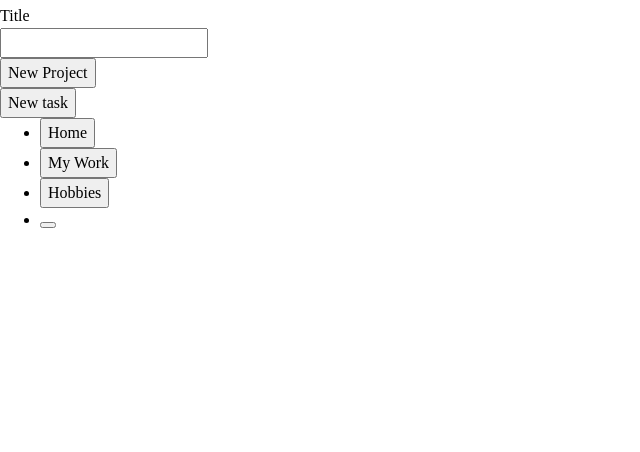
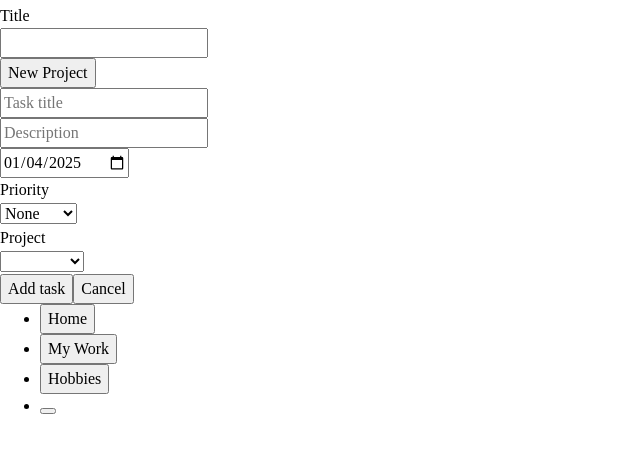
Before and after one commit to DustUnderBag/Todo-List, a website built with webpack: page src/template.html in a window 1280 px wide. Both pictures are taken after a click on the button "New Project". Shown: the part 44-496 px from the top of the page, without its empty margins (0-640 px from the left). Built offline with nearby package versions, Linux system fonts and the light colour scheme.

Commit message:
Break `makeTaskForm` down into two functions
Broken down `makeTaskForm` into functions: `taskForm` & `makeTaskForm`.
- taskForm return a generated form element,
- makeTaskForm takes output of taskForm then append to `form-wrapper`.

```diff
--- a/src/index.js
+++ b/src/index.js
@@ -31,7 +31,7 @@ project_btn.addEventListener('click', e => {
 
     //Update and open the task form when task form is already opened,
     //so that the project select menu can auto-select the newly created project.
-    if( document.querySelector('form.task-form').textContent ) makeTaskForm();
+    if( document.querySelector('.form-wrapper').textContent ) makeTaskForm();
 
     setCurrentProjectTitle(title);
     loadCurrentProject();
--- a/src/taskForm.js
+++ b/src/taskForm.js
@@ -4,7 +4,7 @@ import { loadCurrentProject, getCurrentProjectTitle } from "./loadProject";
 import { Project } from "./project";
 
 const taskForm_btn = document.querySelector('button.task-form-button');
-const taskForm = document.querySelector('form.task-form');
+const formWrapper = document.querySelector('.form-wrapper');
 
 const priorities = [
     {name: "None",   value: 0},
@@ -24,14 +24,21 @@ function projectsToArray() {
 
 export function makeTaskForm() {
     taskForm_btn.style.display = "none";
-    taskForm.textContent = "";
+    formWrapper.textContent = "";
+
+    formWrapper.appendChild(taskForm());
+    preSelectProject();
+}
+
+function taskForm() {
+    const taskForm = document.createElement('form');
+    taskForm.classList.add('task-form');
 
     taskForm.appendChild( makeTextInput("Task title", "task-title", "text") );
     taskForm.appendChild( makeTextInput("Description", "task-description", "text") );
     taskForm.appendChild( makeDateInput("Due date", "task-dueDate", "date") );
     taskForm.appendChild( makeDropdown("Priority", "task-priority", priorities) );
     taskForm.appendChild( makeDropdown("Project", "task-project", projectsToArray()) );
-    preSelectProject();
 
     const addTask_btn = document.createElement('button');
     addTask_btn.classList.add('add-task');
@@ -47,6 +54,8 @@ export function makeTaskForm() {
 
     taskForm.appendChild(addTask_btn);
     taskForm.appendChild(cancelTask_btn);
+
+    return taskForm;
 }
 
 function newTaskHandler(e) {
@@ -114,7 +123,7 @@ function makeDropdown(name, inputId, options_arr) {
 }
 
 export function preSelectProject() {
-    if( !taskForm.textContent ) return;
+    if( !formWrapper.textContent ) return;
 
     //Pre-select the current project in the select menu.
     const currentProjectTitle = getCurrentProjectTitle();
@@ -123,6 +132,6 @@ export function preSelectProject() {
 }
 
 function closeTaskForm() {
-    taskForm.textContent = "";
+    formWrapper.textContent = "";
     taskForm_btn.style.display = "block";
 }
--- a/src/template.html
+++ b/src/template.html
@@ -18,7 +18,9 @@
 
     <div class="task-form-container">
         <button class="task-form-button" type="button">New task</button>
-        <form class="task-form"></form>
+        <div class="form-wrapper">
+
+        </div>
     </div>
 
     <ul class="project-window">
```
